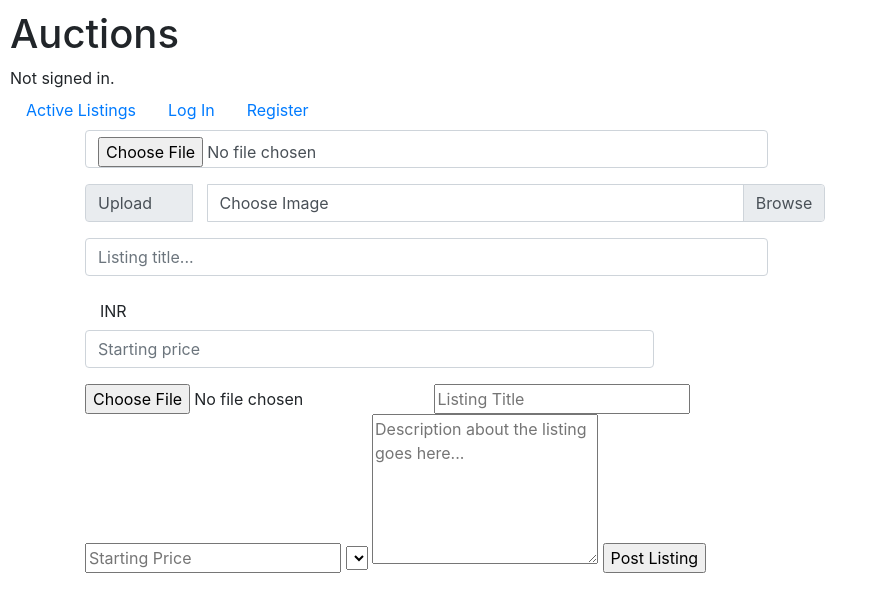
After one commit to aditya-yaduvanshi/E-COMMERCE, a Django app: page /createlisting in a window 1280 px wide. The commit adds this page. Shown: the top 612 px of the page, without its empty margins (0-877 px from the left). Run offline with Django 3.2, Linux system fonts and the light colour scheme; lists and menus that the app fills with data are empty; some libraries are stand-ins or nearby versions.

Commit message:
added create listing

```diff
--- /dev/null
+++ b/auctions/templates/auctions/createlisting.html
@@ -0,0 +1,48 @@
+{% extends 'auctions/layout.html' %}
+
+{% block title %}
+    Auctions | Create New Listing
+{% endblock %}
+
+{% block body %}
+    <div class="container">
+        <div class="row">
+            <div class="col-12 col-md-9">
+                <form action="#" method="POST">
+                    {% csrf_token %}
+                    <div class="form-group row">
+                        <div class="col-12 col-md-10">
+                            <input type="file" class="form-control" id="picture" name="picture" accept="image/jpeg, image/jpg, image/png">
+                        </div>
+                    </div>
+                    <div class="form-group row input-group">
+                        <div class="col-2 input-group-prepend">
+                            <span class="form-control input-group-text" id="picture">Upload</span>
+                        </div>
+                        <div class="custom-file col-12 col-md-9">
+                            <input type="file" class="form-control custom-file-input" id="picture" name="picture" accept="image/jpeg, image/jpg, image/png">
+                            <label class="custom-file-label" for="picture">Choose Image</label>
+                        </div>
+                    </div>
+                    <div class="form-group row">
+                        <div class="col-md-10">
+                            <input type="text" class="form-control" id="listtitle" name="listtitle" placeholder="Listing title...">
+                        </div>
+                    </div>
+                    <div class="form-group row">
+                        <div class="col-md-10">
+                            <label for="price" class="col-2 col-form-label"> INR </label>
+                            <input type="number" class="form-control col-10" id="price" name="price" placeholder="Starting price">
+                        </div>
+                    </div>
+                    <input type="file" accept="image/jpg, image/png">
+                    <input type="text" name="listtitle" placeholder="Listing Title">
+                    <input type="number" name="price" placeholder="Starting Price" min="0">
+                    <select name="category"></select>
+                    <textarea name="description" placeholder="Description about the listing goes here..." rows="6"></textarea>
+                    <input type="submit" name="submit" value="Post Listing">
+                </form>
+            </div>
+        </div>
+    </div>
+{% endblock %}
--- a/auctions/templates/auctions/layout.html
+++ b/auctions/templates/auctions/layout.html
@@ -4,10 +4,13 @@
 <html lang="en">
     <head>
         <title>{% block title %}Auctions{% endblock %}</title>
+        <link rel="icon" type="image/png" href="#">
         <link rel="stylesheet" href="https://stackpath.bootstrapcdn.com/bootstrap/4.4.1/css/bootstrap.min.css" integrity="sha384-Vkoo8x4CGsO3+Hhxv8T/Q5PaXtkKtu6ug5TOeNV6gBiFeWPGFN9MuhOf23Q9Ifjh" crossorigin="anonymous">
         <link href="{% static 'auctions/styles.css' %}" rel="stylesheet">
     </head>
     <body>
+        <header>
+            <div>
                 <h1>Auctions</h1>
                 <div>
                     {% if user.is_authenticated %}
@@ -16,6 +19,10 @@
                         Not signed in.
                     {% endif %}
                 </div>
+                <div>
+                    <div></div>
+                </div>
+                <div>
                     <ul class="nav">
                         <li class="nav-item">
                             <a class="nav-link" href="{% url 'index' %}">Active Listings</a>
@@ -33,8 +40,15 @@
                             </li>
                         {% endif %}
                     </ul>
-        <hr>
+                </div>
+            </div>
+        </header>
         {% block body %}
         {% endblock %}
+        <footer>
+            <div>
+                <div></div>
+            </div>
+        </footer>
     </body>
 </html>
--- a/auctions/urls.py
+++ b/auctions/urls.py
@@ -7,5 +7,6 @@ urlpatterns = [
     path("", views.index, name="index"),
     path("login", views.login_view, name="login"),
     path("logout", views.logout_view, name="logout"),
-    path("register", views.register, name="register")
+    path("register", views.register, name="register"),
+    path("createlisting", views.create_listing, name="createlisting"),
 ] + static(settings.STATIC_URL, document_root=settings.STATIC_ROOT)
--- a/auctions/views.py
+++ b/auctions/views.py
@@ -3,12 +3,15 @@ from django.db import IntegrityError
 from django.http import HttpResponse, HttpResponseRedirect
 from django.shortcuts import render
 from django.urls import reverse
-
-from .models import User
+from .models import *
 
 
 def index(request):
     return render(request, "auctions/index.html")
+
+
+def create_listing(request):
+    return render(request, "auctions/createlisting.html")
 
 
 def login_view(request):
```
Also changed, not shown: auctions/forms.py (added, +7 -0 lines), auctions/models.py (+64 -0 lines). Lines whose indentation alone changed are shown as unchanged.
